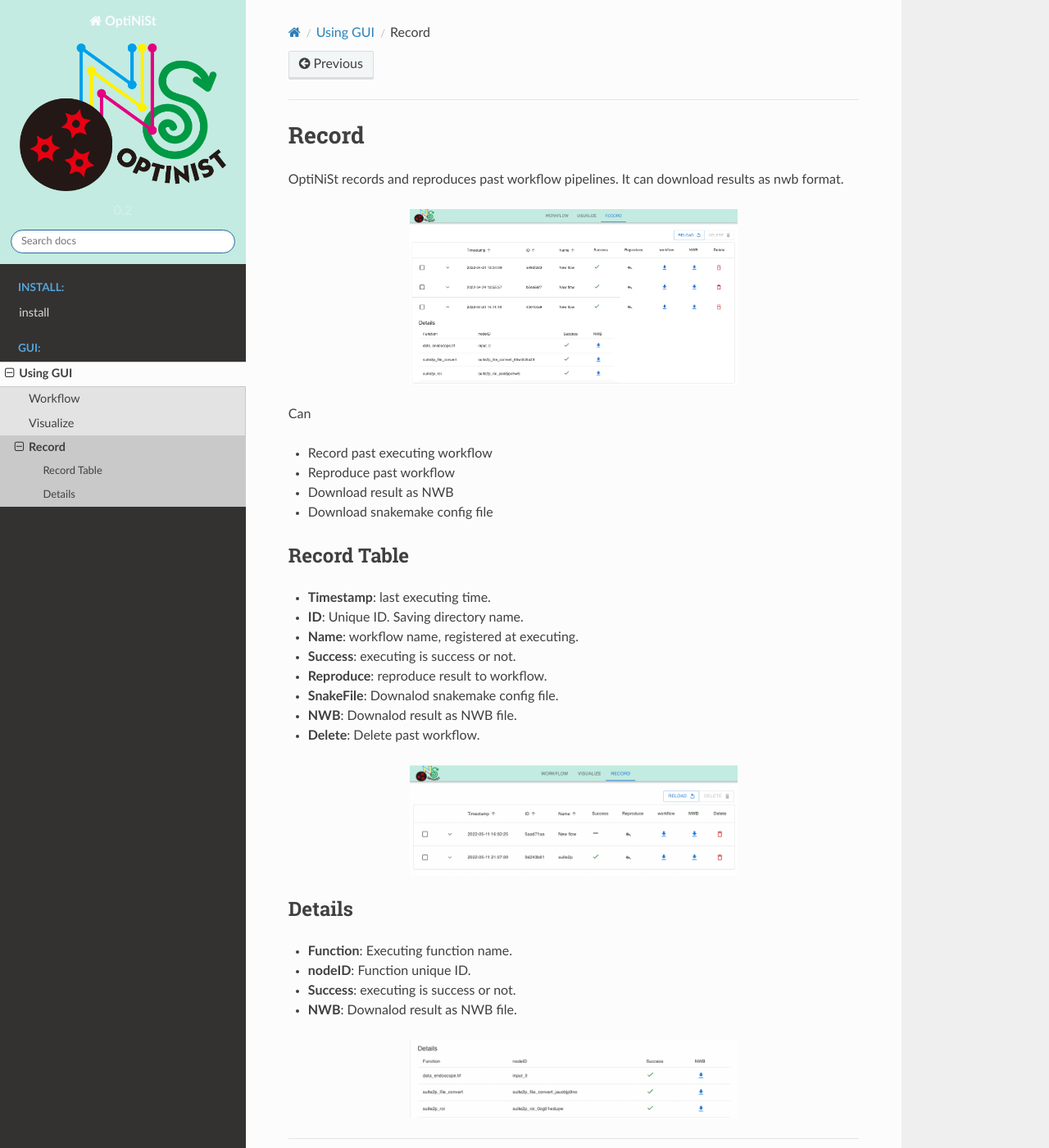
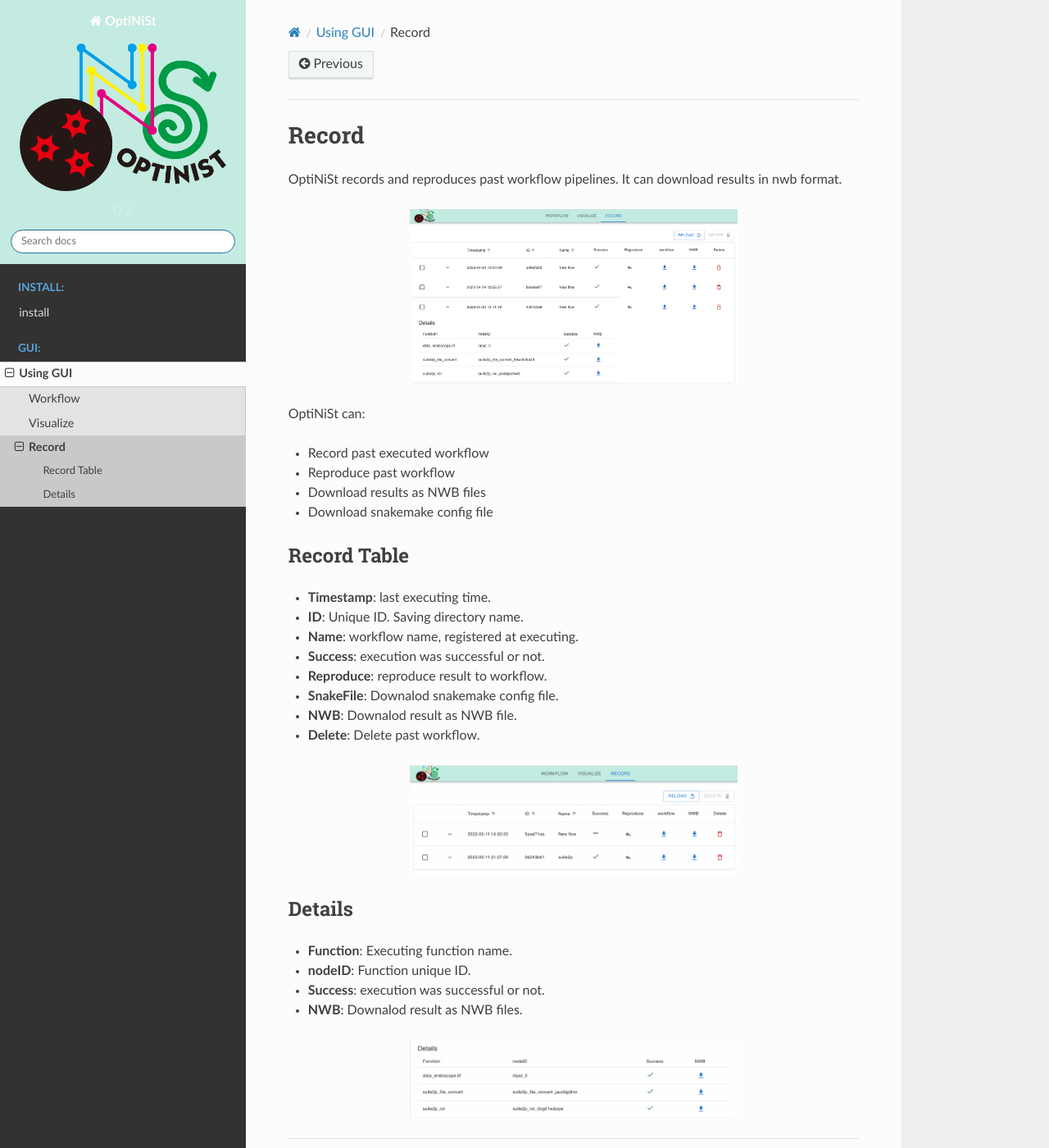
Before and after one commit to oist/optinist, a Sphinx documentation site: the page built from docs/gui/record.md, in a window 1280 px wide and 1400 px high. Shown: the whole window at 82% size. Built offline with Sphinx 7.4.7 and the Read the Docs theme 2.0.0, drawn with Linux system fonts in a browser that asks for light colours.

Commit message:
Update record.md

```diff
--- a/docs/gui/record.md
+++ b/docs/gui/record.md
@@ -1,23 +1,23 @@
 Record
 =================
 
-OptiNiSt records and reproduces past workflow pipelines. It can download results as nwb format.
+OptiNiSt records and reproduces past workflow pipelines. It can download results in nwb format.
 <br>
 <p align="center">
 <img width="400px" src="../_static/record/whole.png" alt="Whole"/>
 </p>
 
-Can
-- Record past executing workflow
+OptiNiSt can:
+- Record past executed workflow
 - Reproduce past workflow
-- Download result as NWB
+- Download results as NWB files
 - Download snakemake config file
 
 ### Record Table
 - **Timestamp**: last executing time.
 - **ID**: Unique ID. Saving directory name.
 - **Name**: workflow name, registered at executing.
-- **Success**: executing is success or not.
+- **Success**: execution was successful or not.
 - **Reproduce**: reproduce result to workflow.
 - **SnakeFile**: Downalod snakemake config file.
 - **NWB**: Downalod result as NWB file.
@@ -31,8 +31,8 @@
 ### Details
 - **Function**: Executing function name.
 - **nodeID**: Function unique ID.
-- **Success**: executing is success or not.
-- **NWB**: Downalod result as NWB file.
+- **Success**: execution was successful or not.
+- **NWB**: Downalod result as NWB files.
 
 
 <p align="center">
```
